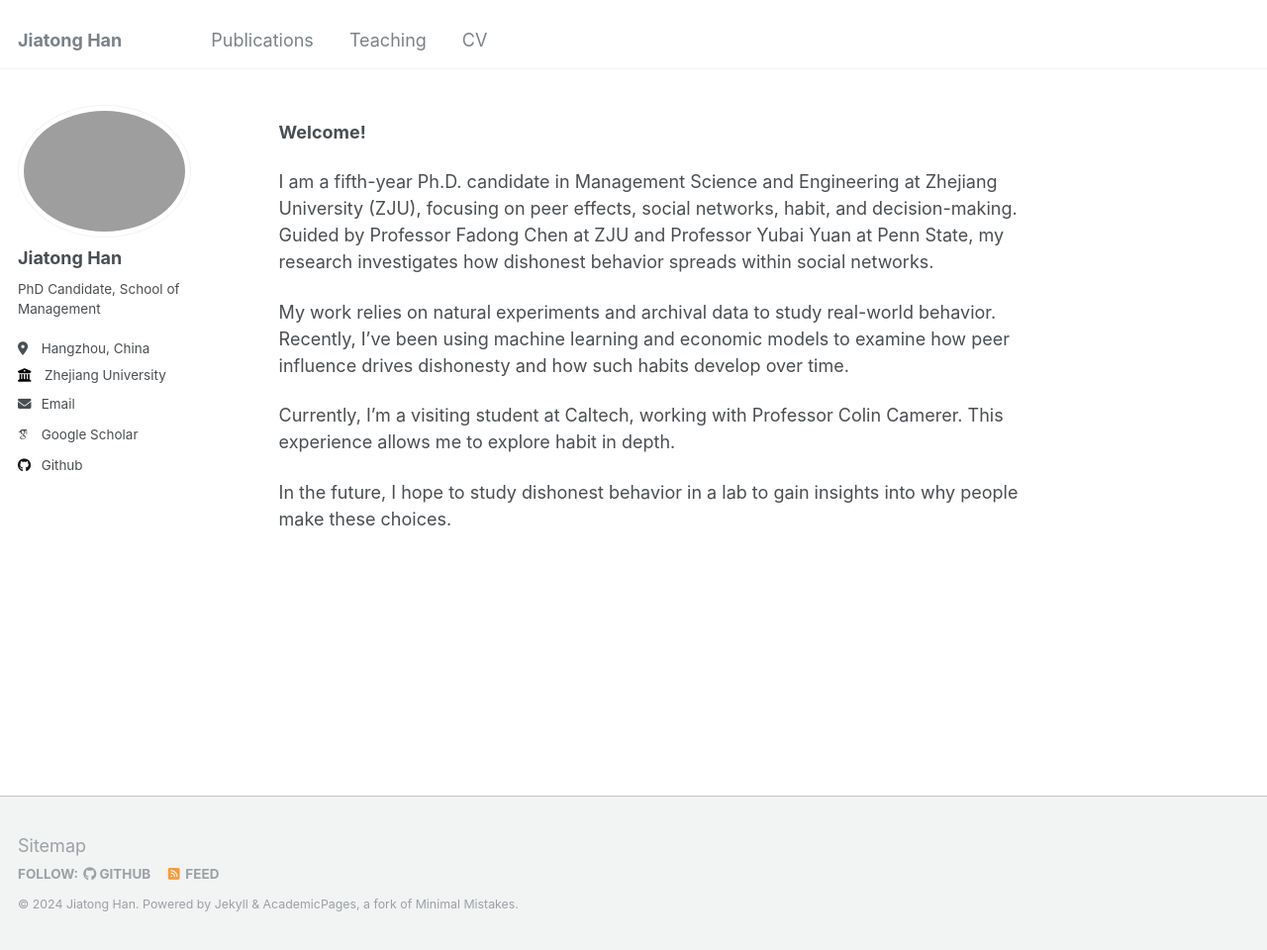
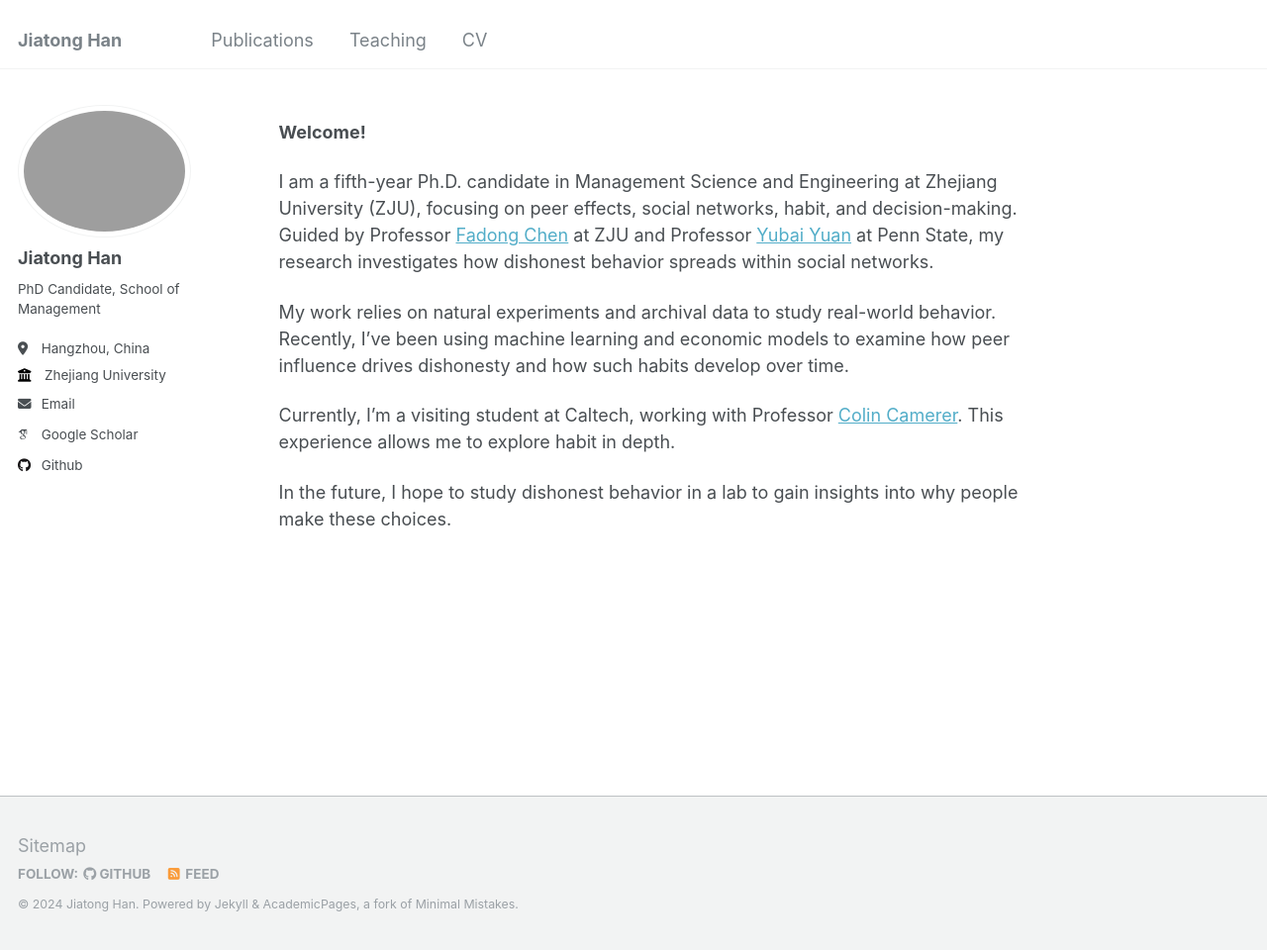
Before and after one commit to tt-08/jiatonghan, a Jekyll site: the page built from _pages/about.md, in a window 1280 px wide and 960 px high. Shown: the whole window at 99% size. Built offline with Jekyll 4.4.1, drawn with Linux system fonts in a browser that asks for light colours; some web fonts are replaced; part of the change alters nothing that is shown.

Commit message:
add links

```diff
--- a/_pages/about.md
+++ b/_pages/about.md
@@ -8,11 +8,11 @@ redirect_from:
 ---
 **Welcome!**
 
-I am a fifth-year Ph.D. candidate in Management Science and Engineering at Zhejiang University (ZJU), focusing on peer effects, social networks, habit, and decision-making. Guided by Professor Fadong Chen at ZJU and Professor Yubai Yuan at Penn State, my research investigates how dishonest behavior spreads within social networks.
+I am a fifth-year Ph.D. candidate in Management Science and Engineering at Zhejiang University (ZJU), focusing on peer effects, social networks, habit, and decision-making. Guided by Professor [Fadong Chen](https://fadongchen.weebly.com/) at ZJU and Professor [Yubai Yuan](https://yubaiyuan-stats.github.io/) at Penn State, my research investigates how dishonest behavior spreads within social networks.
 
 My work relies on natural experiments and archival data to study real-world behavior. Recently, I’ve been using machine learning and economic models to examine how peer influence drives dishonesty and how such habits develop over time.
 
-Currently, I’m a visiting student at Caltech, working with Professor Colin Camerer. This experience allows me to explore habit in depth.
+Currently, I’m a visiting student at Caltech, working with Professor [Colin Camerer](https://www.hss.caltech.edu/people/colin-f-camerer). This experience allows me to explore habit in depth.
 
 In the future, I hope to study dishonest behavior in a lab to gain insights into why people make these choices.
 
```
Also changed, not shown: 2 other files.
